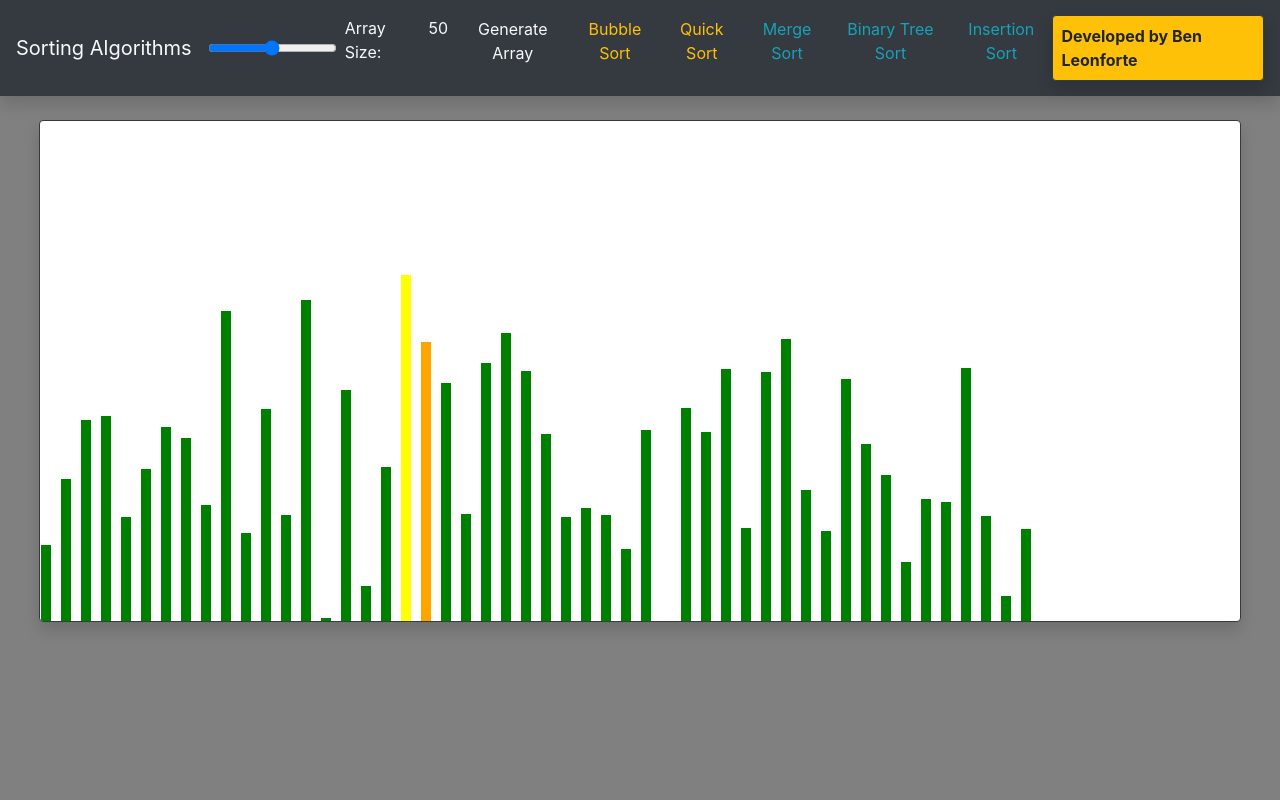
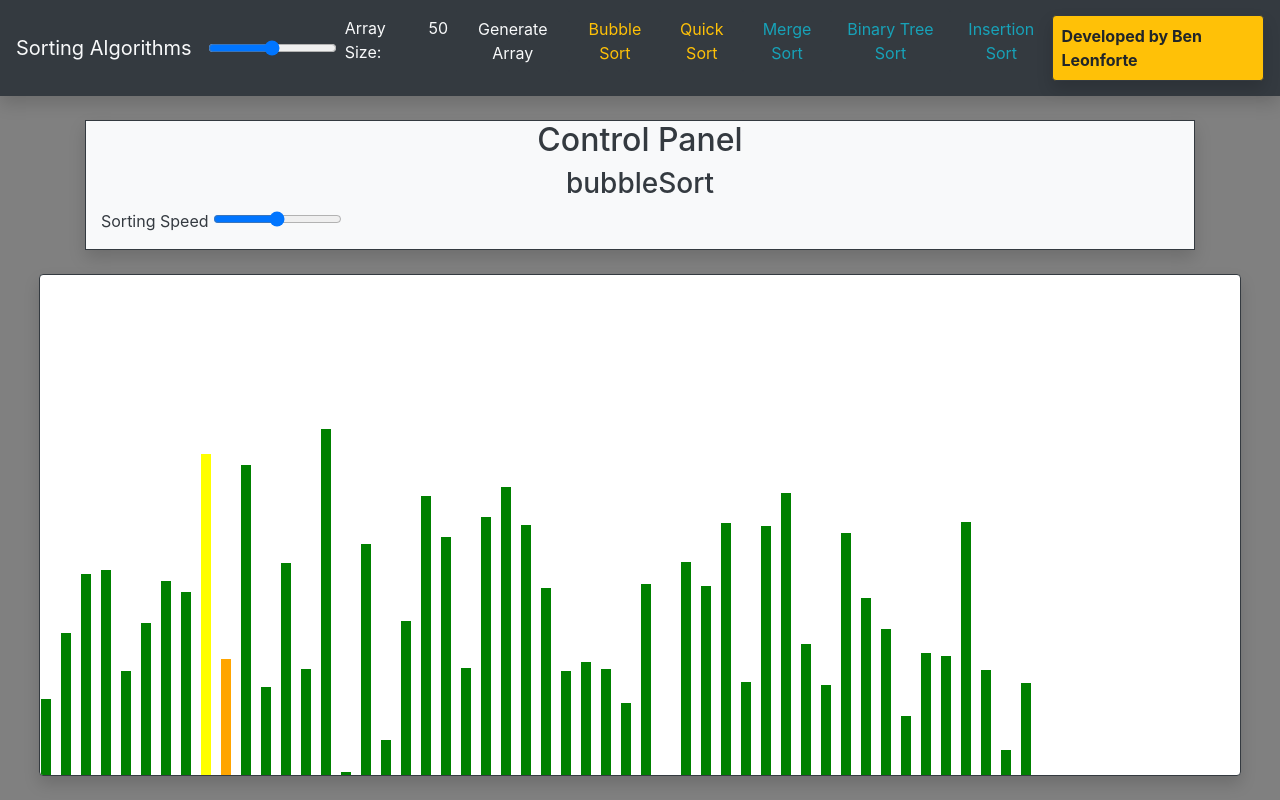
Before and after one commit to bleo0001/SortingAlgorithms, a plain HTML site: page Index.html in a window 1280 px wide. Both pictures are taken after a click on the link "Bubble Sort". Drawn offline with nearby package versions, Linux system fonts and the light colour scheme.

Commit message:
small refactoring

```diff
--- a/Index.html
+++ b/Index.html
@@ -46,8 +46,15 @@
 
 <body>
 
-<div class="container">
+<div class="container ">
 </br>
+<div class=" text-dark container border bg-light shadow border-dark">
+  <h2 class="text-center">Control Panel</h2>
+  <h3 class="text-center">bubbleSort</h3>
+  <p>Sorting Speed <input type="range" min="1" max="100" value="50" id="Slider" class="slider">   </p>
+</div>
+</br>
+
 </ul>
 </div>
 <canvas class="float:left; border shadow border-dark rounded" id="myCanvas"></canvas>
--- a/script.js
+++ b/script.js
@@ -1,4 +1,5 @@
 var Values = [];
+Sortingspeed = 200;
 ArraySize = 50;
 var slider = document.getElementById("Slider");
 var output = document.getElementById("output");
@@ -73,15 +74,17 @@
     for (var i = len-1; i>=0; i--){
       for(var j = 1; j<=i; j++){
         if(Values[j-1]>Values[j]){
-            SortingGraph(j-1,j);
-            await sleep(200);
+          SortingGraph(j-1,-1);
+           await sleep(Sortingspeed+100);
+           SortingGraph(j-1,j);
+           await sleep(Sortingspeed);
             var temp = Values[j-1];
          Values[j-1] = Values[j],50000
             Values[j] = temp;
          }
       }
     }
-    setTimeout(DrawGraph(),999999999);
+   DrawGraph();
  }
 
  function sleep(ms) {
```
Also changed, not shown: bubbleSort.js (added).
